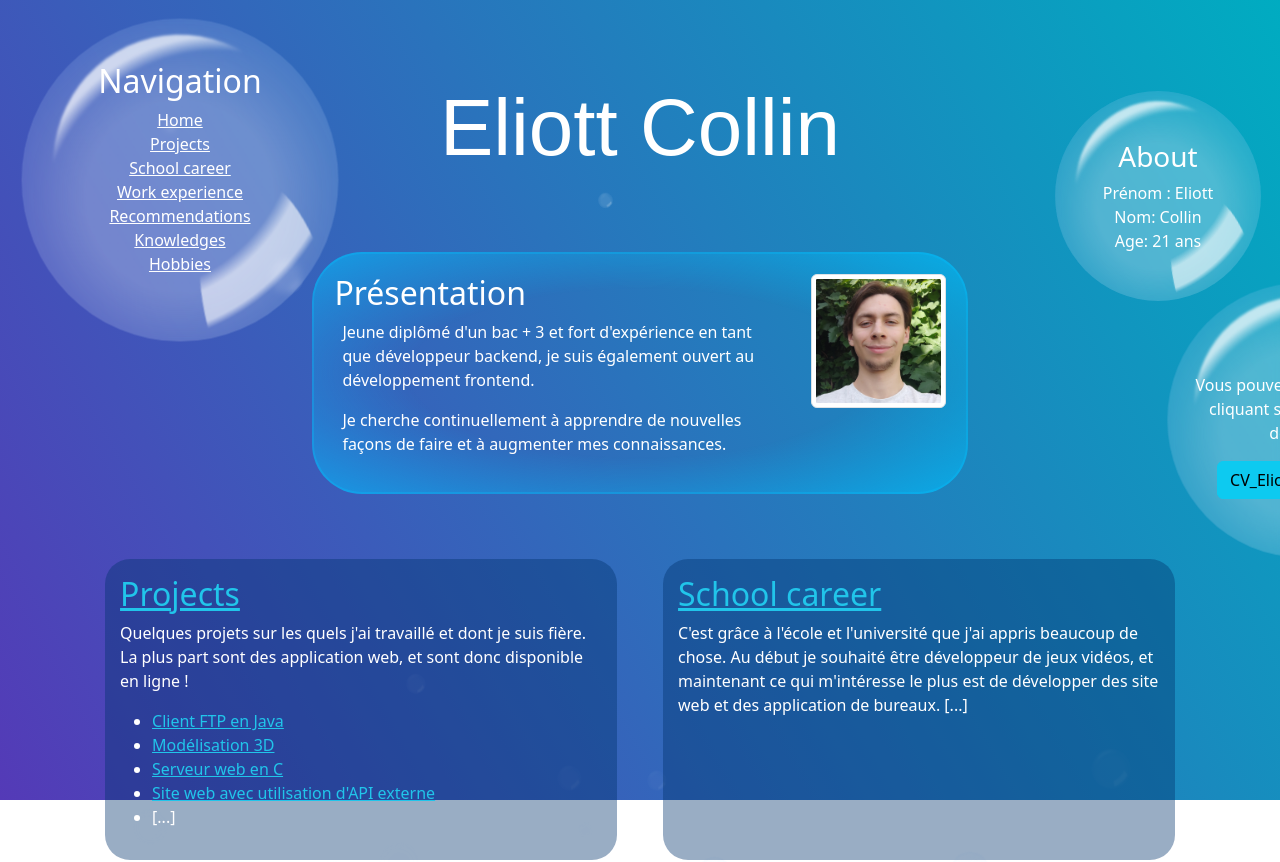
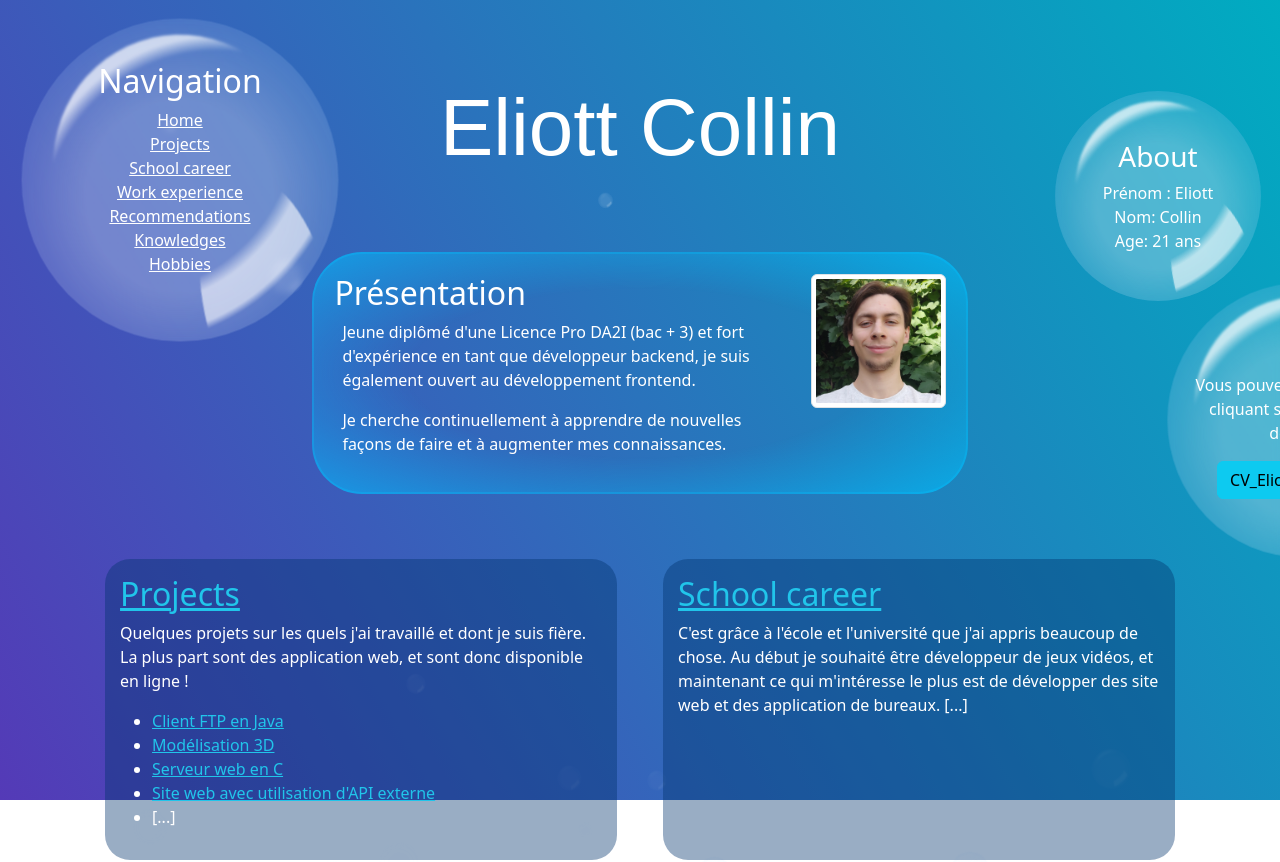
Before and after one commit to Elioce33/eportfolio, a Next.js app: page / in a window 1280 px wide. Shown: the top 862 px of the page. Built offline with nearby package versions, Linux system fonts and the light colour scheme; a web font is replaced by a local one.

Commit message:
fix: correction orthography

```diff
--- a/app/page.tsx
+++ b/app/page.tsx
@@ -29,7 +29,7 @@ export default function Page() {
               <div className={"col-9"}>
                 <h2>Présentation</h2>
                 <div className={"px-2"}>
-                  <p>Jeune diplômé d'un bac + 3 et fort d'expérience en tant que développeur backend, je suis également ouvert au développement frontend.</p>
+                  <p>Jeune diplômé d'une Licence Pro DA2I (bac + 3) et fort d'expérience en tant que développeur backend, je suis également ouvert au développement frontend.</p>
                   <p>Je cherche continuellement à apprendre de nouvelles façons de faire et à augmenter mes connaissances.</p>
                 </div>
               </div>
--- a/app/recommendations/quotes.json
+++ b/app/recommendations/quotes.json
@@ -3,7 +3,7 @@
         {
             "from": "Jean-Christophe Denimal",
             "contact": "jean-christophe.denimal@bettercalldave.io",
-            "quote": "C’était un réel plaisir de travailler au côté d’Eliott, qui est sérieux, travailleur, rigoureux et curieux.\nNul doute que tu retrouveras un cadre de travail qui saura apprécier ces qualités comme c’était le cas pour nous pendant plus de 1 ans et demis !",
+            "quote": "C’était un réel plaisir de travailler au côté d’Eliott, qui est sérieux, travailleur, rigoureux et curieux.\nNul doute que tu retrouveras un cadre de travail qui saura apprécier ces qualités comme c’était le cas pour nous pendant plus de 1 ans et demi !",
             "company": "BetterCallDave"
         }
     ]
```
